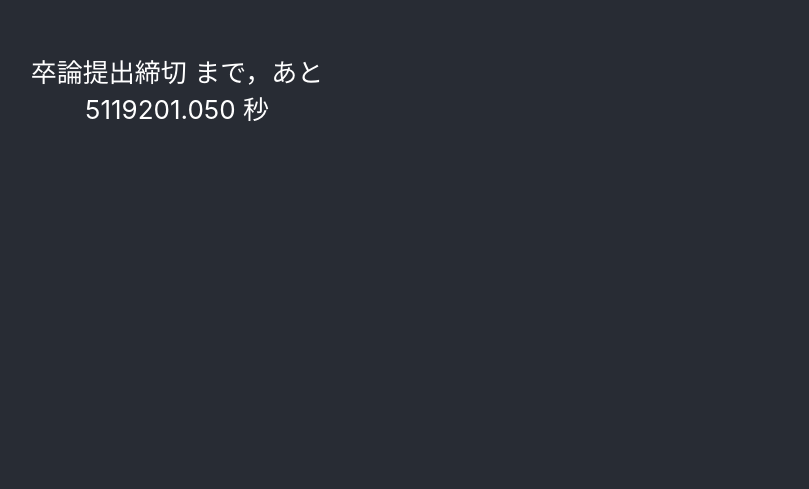
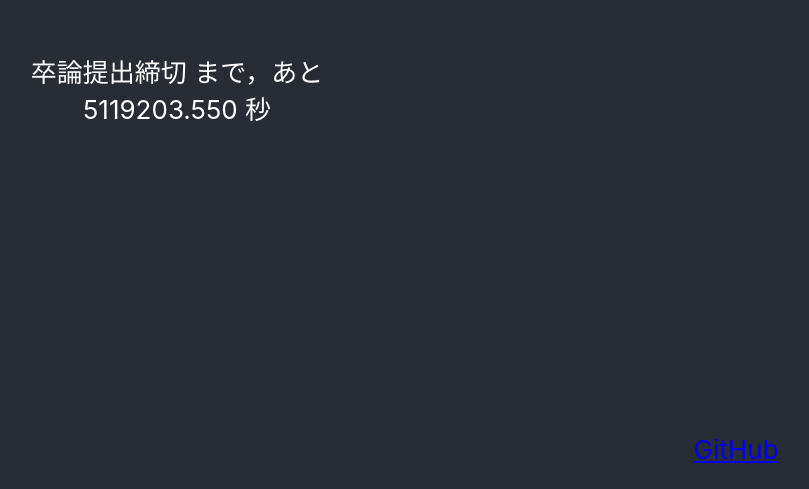
Before and after one commit to oshamashama/owarukana, a React (Create React App) app: page / in a window 1280 px wide. Shown: the part 311-800 px from the top of the page, without its empty margins (463-1272 px from the left). Built offline with nearby package versions, Linux system fonts and the light colour scheme.

Commit message:
add info

```diff
--- a/src/App.css
+++ b/src/App.css
@@ -10,8 +10,10 @@
   color: white;
 }
 
-.App-link {
-  color: #61dafb;
+.info {
+  position: absolute;
+  bottom: 3%;
+  right: 3%;
 }
 
 @keyframes App-logo-spin {
--- a/src/App.js
+++ b/src/App.js
@@ -47,6 +47,9 @@ const App = () => {
         tabIndex="0"
         onClick={() => setMode((mode + 1) % mode_array.length)}> {(data / mode_array[mode][0]).toFixed(3)} {mode_array[mode][1]}
       </div>
+      <div className='info'>
+        <a href='https://github.com/oshamashama/owarukana/'>GitHub</a>
+      </div>
     </div >
   </>;
 }
```
